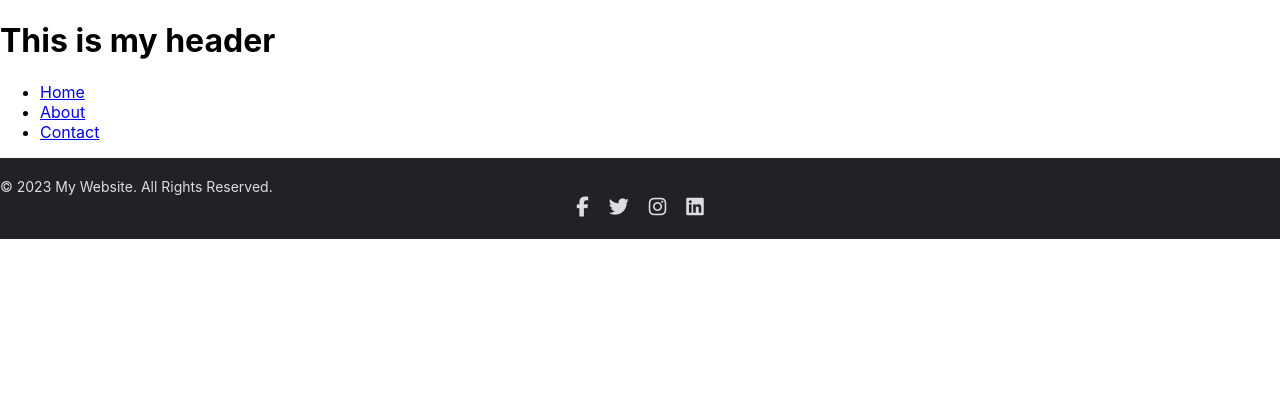
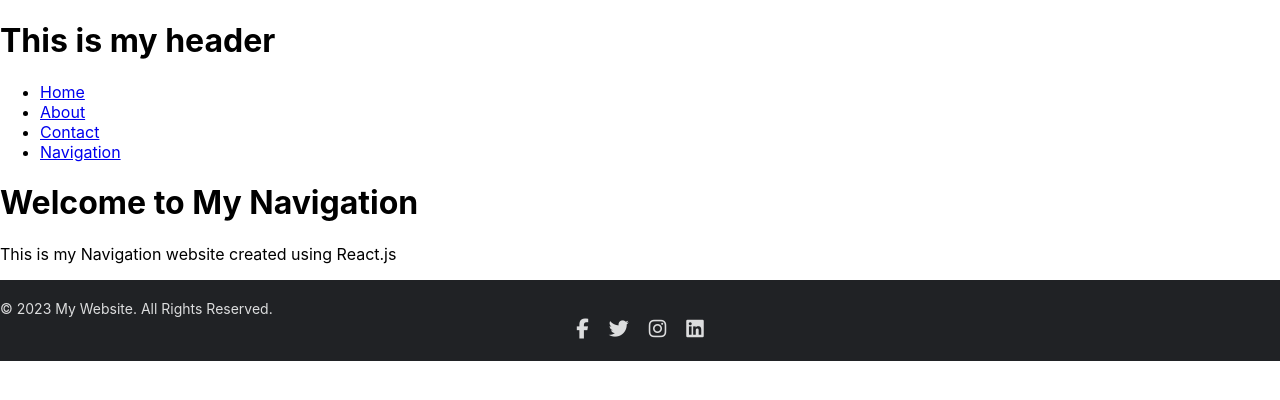
Before and after one commit to nickynostress/tecmint-app, a React (Create React App) app: page /navigation in a window 1280 px wide. Shown: the top 400 px of the page. Built offline with nearby package versions, Linux system fonts and the light colour scheme.

Commit message:
feature/Added NavPage and other changes.

```diff
--- a/src/App.js
+++ b/src/App.js
@@ -5,6 +5,7 @@ import Footer from './components/Footer';
 import AboutPage from './components/AboutPage';
 import ContactPage from './components/ContactPage';
 import HomePage from './components/HomePage';
+import NavPage from './components/NavPage';
 
 function App() {
   return (
@@ -14,6 +15,7 @@ function App() {
           <Route exact path="/" element={<HomePage/>}/>
           <Route exact path="/about" element={<AboutPage/>}/>
           <Route exact path="/contact" element={<ContactPage/>}/>
+          <Route exact path="/navigation" element={<NavPage/>}/>
         </Routes>
         <Footer />
     </Router>
--- a/src/components/Menu.js
+++ b/src/components/Menu.js
@@ -8,6 +8,7 @@ function Menu() {
         <li><Link to="/">Home</Link></li>
         <li><Link to="/about">About</Link></li>
         <li><Link to="/contact">Contact</Link></li>
+        <li><Link to="/navigation">Navigation</Link></li>
       </ul>
     </nav>
   );
--- /dev/null
+++ b/src/components/NavPage.js
@@ -0,0 +1,12 @@
+import React from 'react';
+
+function NavPage() {
+  return (
+      <div>
+        <h1>Welcome to My Navigation</h1>
+        <p>This is my Navigation website created using React.js</p>
+      </div>
+  );
+}
+
+export default NavPage;
```
